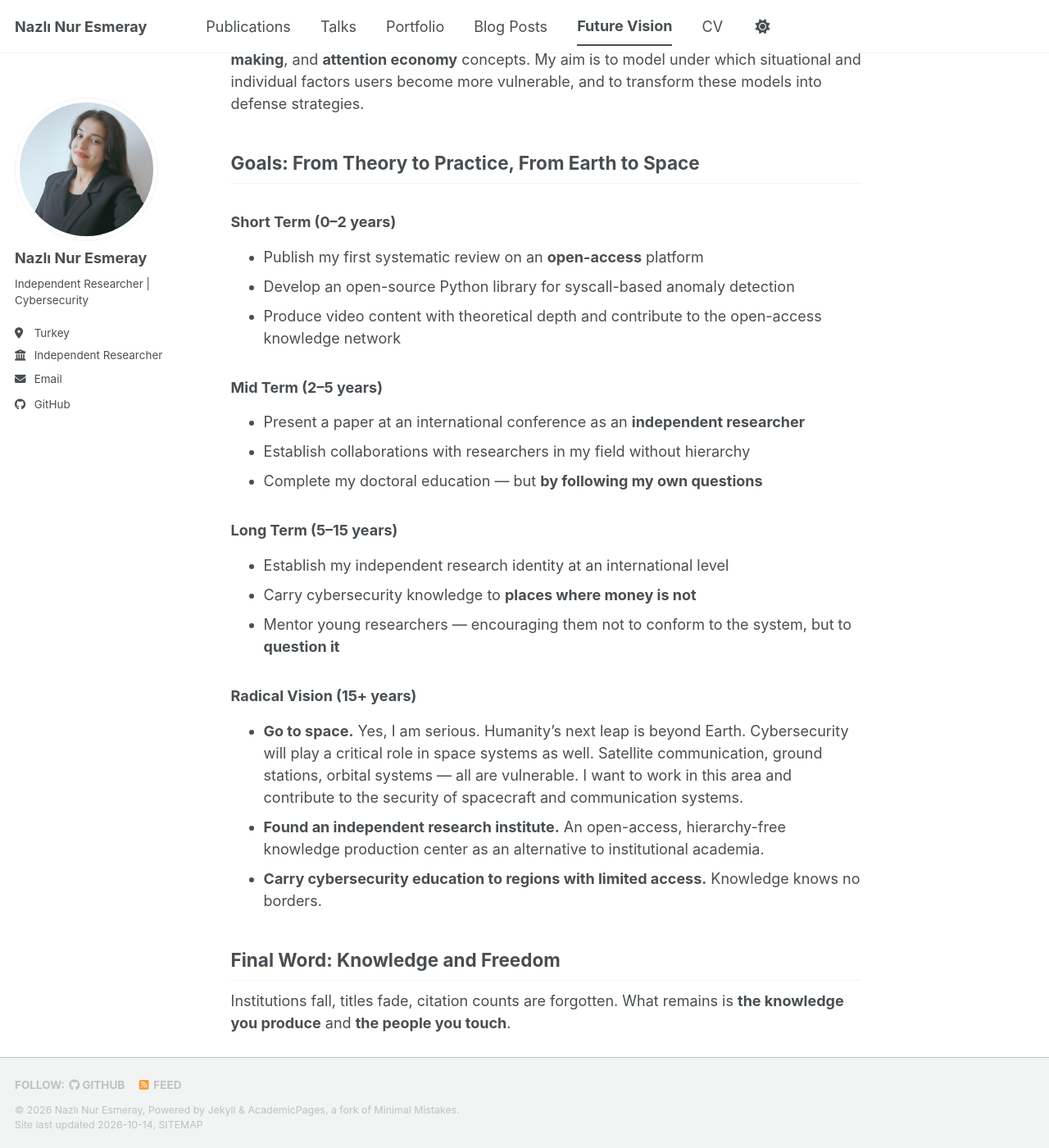
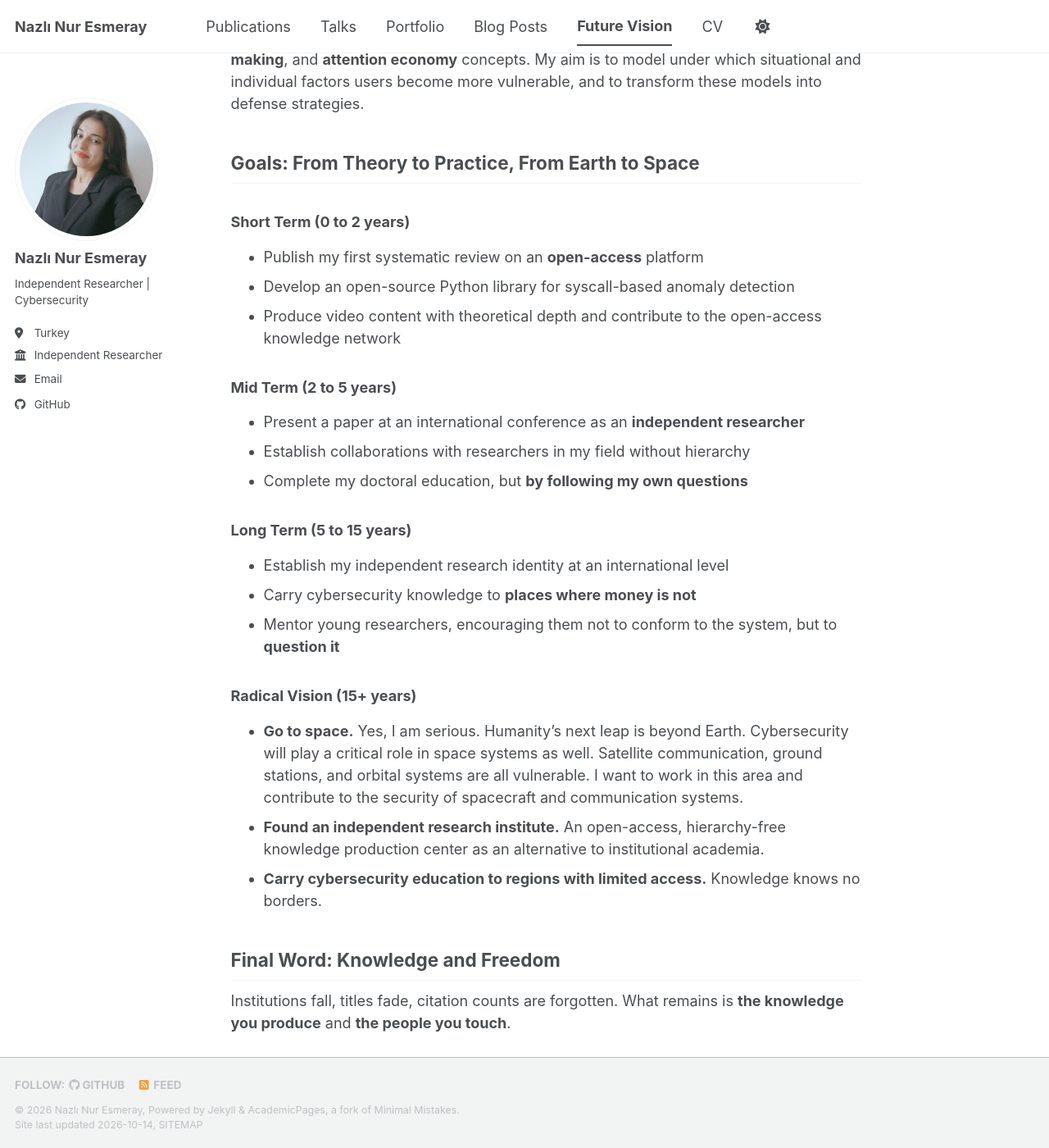
Before and after one commit to nazlinres/nazlinres.github.io, a Jekyll site: the page built from _pages/future-vision.md, in a window 1280 px wide and 1400 px high, scrolled down 1236 px. Shown: the whole window at 82% size. Built offline with Jekyll 4.4.1, drawn with Linux system fonts in a browser that asks for light colours; a style sheet for code colours, icons or effects is not loaded.

Commit message:
Update future-vision.md

```diff
--- a/_pages/future-vision.md
+++ b/_pages/future-vision.md
@@ -30,27 +30,27 @@ My theoretical framework in this area is built on **cognitive biases**, **heuris
 
 ## Goals: From Theory to Practice, From Earth to Space
 
-### Short Term (0–2 years)
+### Short Term (0 to 2 years)
 
 - Publish my first systematic review on an **open-access** platform
 - Develop an open-source Python library for syscall-based anomaly detection
 - Produce video content with theoretical depth and contribute to the open-access knowledge network
 
-### Mid Term (2–5 years)
+### Mid Term (2 to 5 years)
 
 - Present a paper at an international conference as an **independent researcher**
 - Establish collaborations with researchers in my field without hierarchy
-- Complete my doctoral education — but **by following my own questions**
+- Complete my doctoral education, but **by following my own questions**
 
-### Long Term (5–15 years)
+### Long Term (5 to 15 years)
 
 - Establish my independent research identity at an international level
 - Carry cybersecurity knowledge to **places where money is not**
-- Mentor young researchers — encouraging them not to conform to the system, but to **question it**
+- Mentor young researchers, encouraging them not to conform to the system, but to **question it**
 
 ### Radical Vision (15+ years)
 
-- **Go to space.** Yes, I am serious. Humanity's next leap is beyond Earth. Cybersecurity will play a critical role in space systems as well. Satellite communication, ground stations, orbital systems — all are vulnerable. I want to work in this area and contribute to the security of spacecraft and communication systems.
+- **Go to space.** Yes, I am serious. Humanity's next leap is beyond Earth. Cybersecurity will play a critical role in space systems as well. Satellite communication, ground stations, and orbital systems are all vulnerable. I want to work in this area and contribute to the security of spacecraft and communication systems.
 - **Found an independent research institute.** An open-access, hierarchy-free knowledge production center as an alternative to institutional academia.
 - **Carry cybersecurity education to regions with limited access.** Knowledge knows no borders.
 
```
